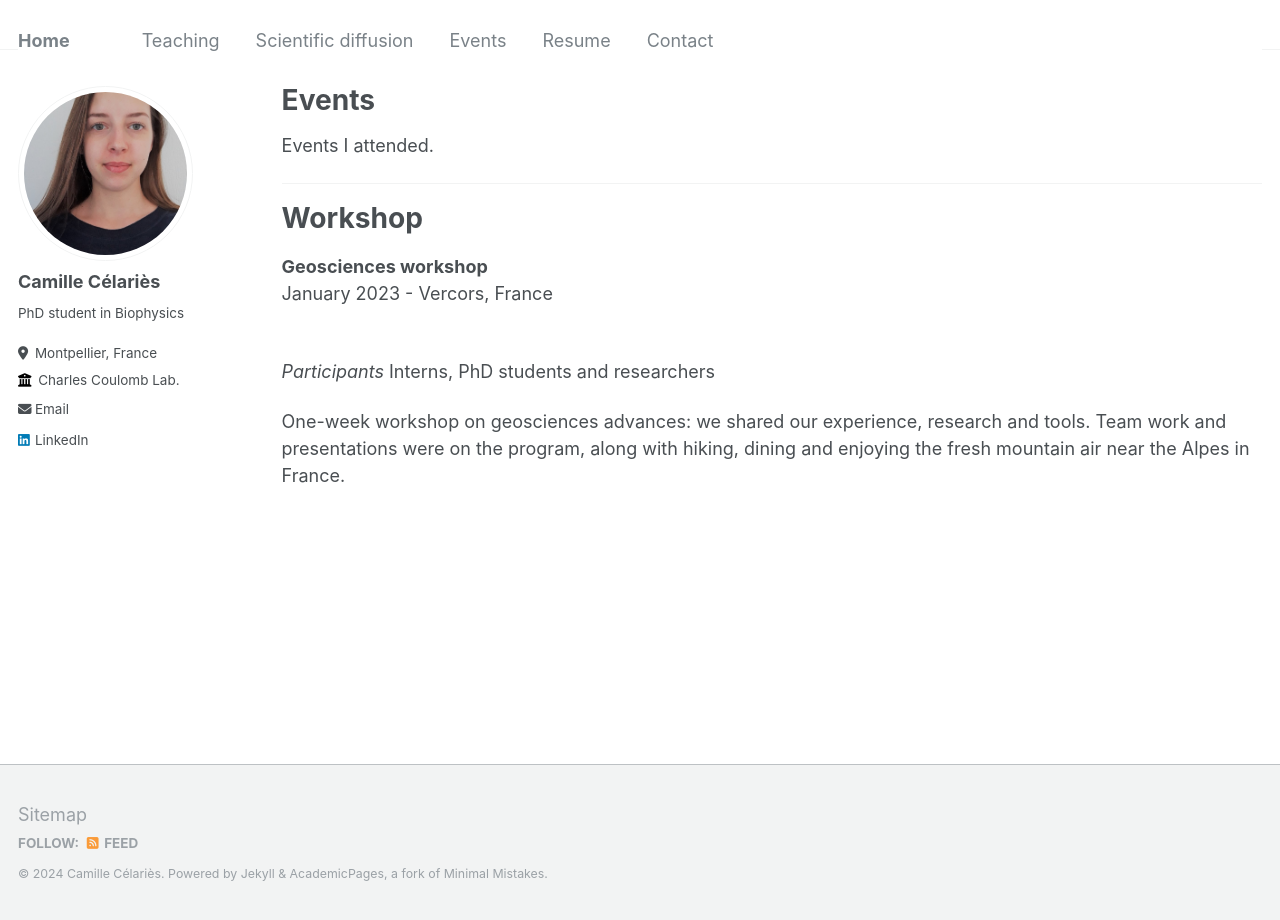
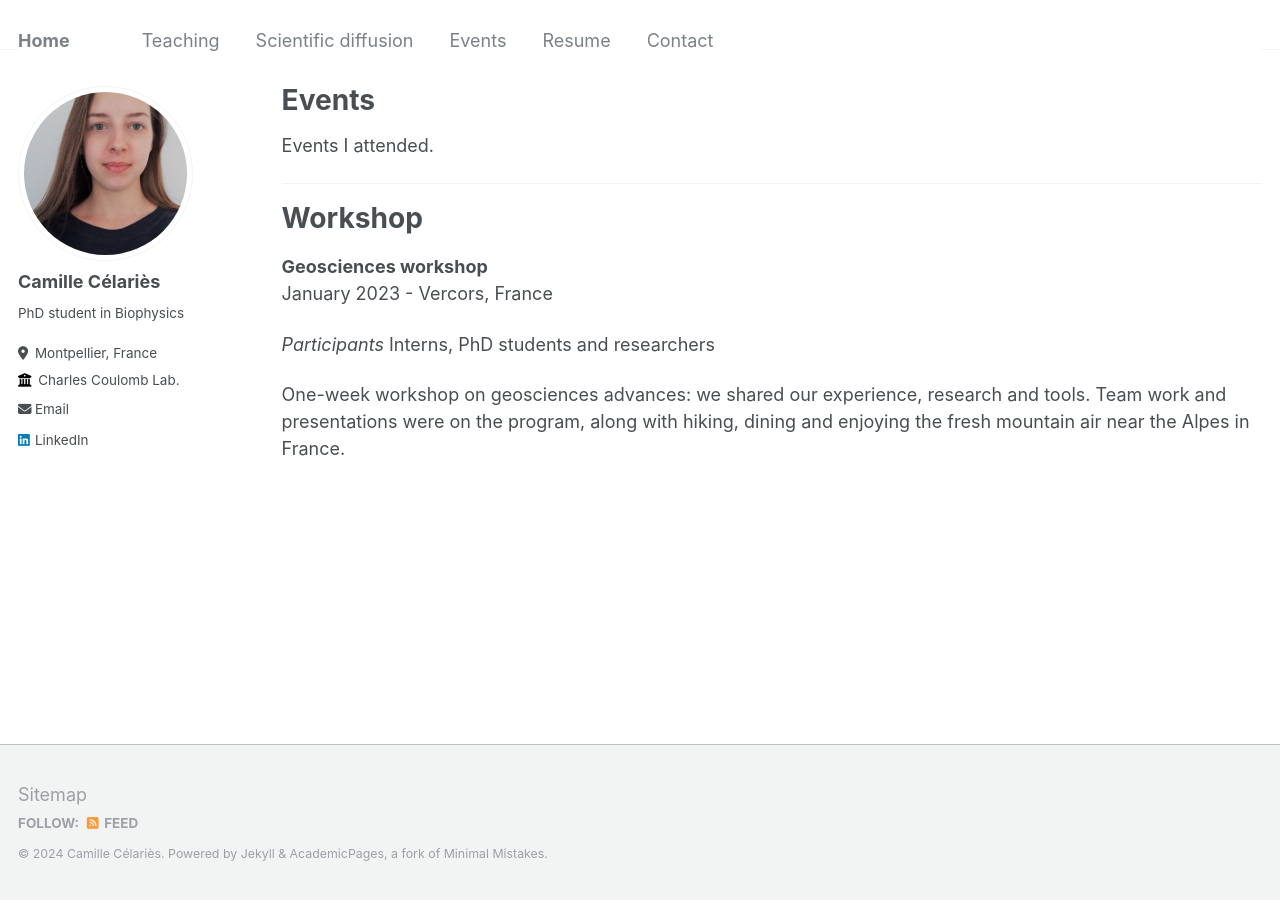
Before and after one commit to camillecelaries/camillecelaries.github.io, a Jekyll site: the page built from _pages/events.md, in a window 1280 px wide. Built offline with Jekyll 4.4.1, drawn with Linux system fonts in a browser that asks for light colours.

```diff
--- a/_pages/events.md
+++ b/_pages/events.md
@@ -17,6 +17,6 @@ Workshop
 <b>Geosciences workshop</b>
 <br>January 2023 - Vercors, France
 
-<br><i>Participants</i> Interns, PhD students and researchers
+<i>Participants</i> Interns, PhD students and researchers
 
 One-week workshop on geosciences advances: we shared our experience, research and tools. Team work and presentations were on the program, along with hiking, dining and enjoying the fresh mountain air near the Alpes in France.
```
